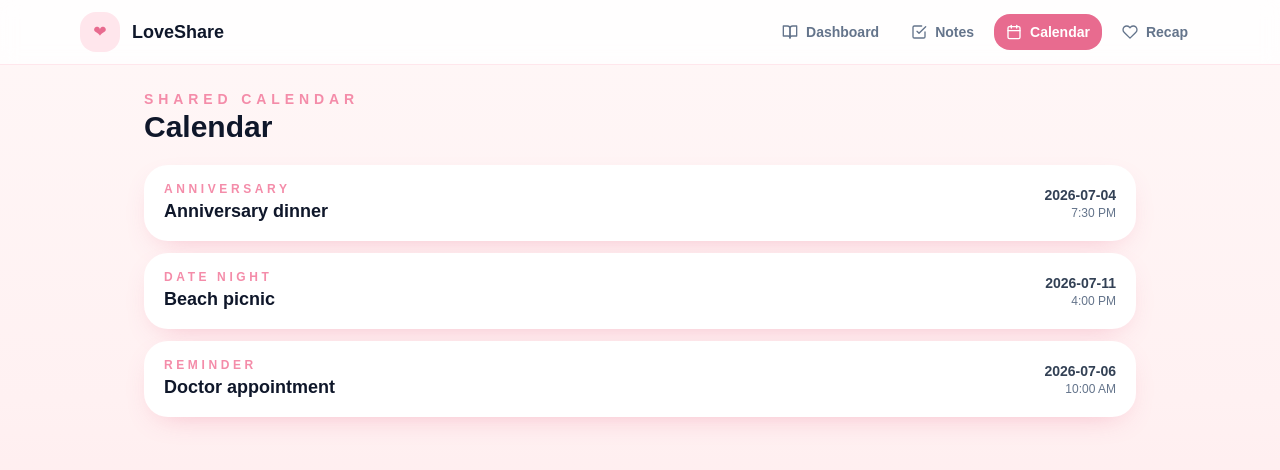
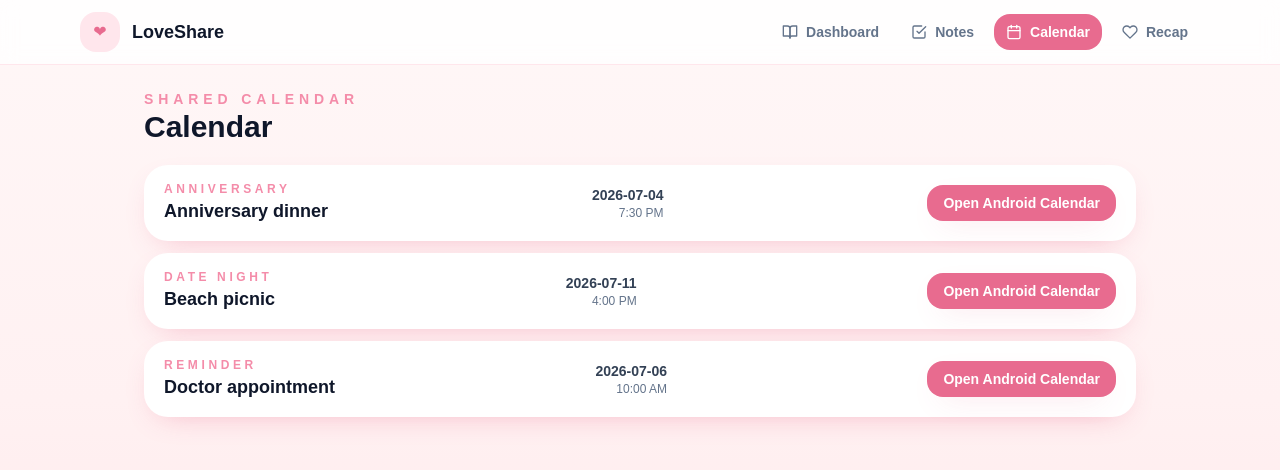
Before and after one commit to WilliamDenecker/LoveShare, a Next.js app: page /calendar in a window 1280 px wide. Shown: the top 470 px of the page. Built offline with nearby package versions, Linux system fonts and the light colour scheme.

Commit message:
feat: use android calendar integration

```diff
--- a/app/calendar/page.tsx
+++ b/app/calendar/page.tsx
@@ -1,12 +1,19 @@
+"use client";
+
 import { TopNav } from "@/components/TopNav";
 
 const events = [
-  { id: 1, title: "Anniversary dinner", date: "2026-07-04", category: "anniversary", time: "7:30 PM" },
-  { id: 2, title: "Beach picnic", date: "2026-07-11", category: "date night", time: "4:00 PM" },
-  { id: 3, title: "Doctor appointment", date: "2026-07-06", category: "reminder", time: "10:00 AM" },
+  { id: 1, title: "Anniversary dinner", date: "2026-07-04", category: "anniversary", time: "7:30 PM", startTime: "2026-07-04T19:30:00" },
+  { id: 2, title: "Beach picnic", date: "2026-07-11", category: "date night", time: "4:00 PM", startTime: "2026-07-11T16:00:00" },
+  { id: 3, title: "Doctor appointment", date: "2026-07-06", category: "reminder", time: "10:00 AM", startTime: "2026-07-06T10:00:00" },
 ];
 
 export default function CalendarPage() {
+  const openAndroidCalendar = (startTime: string) => {
+    const startMillis = new Date(startTime).getTime();
+    window.location.href = `content://com.android.calendar/time/${startMillis}`;
+  };
+
   return (
     <main className="min-h-screen bg-[linear-gradient(180deg,#fff7f7,#fff1f2,#ffe4e6)]">
       <TopNav />
@@ -18,7 +25,7 @@ export default function CalendarPage() {
 
         <div className="space-y-3">
           {events.map((event) => (
-            <div key={event.id} className="flex items-center justify-between rounded-[24px] bg-white px-5 py-4 shadow-soft">
+            <div key={event.id} className="flex flex-col gap-3 rounded-[24px] bg-white px-5 py-4 shadow-soft md:flex-row md:items-center md:justify-between">
               <div>
                 <div className="text-xs font-semibold uppercase tracking-[0.3em] text-rose-400">{event.category}</div>
                 <div className="text-lg font-semibold text-slate-900">{event.title}</div>
@@ -27,6 +34,9 @@ export default function CalendarPage() {
                 <div className="text-sm font-semibold text-slate-700">{event.date}</div>
                 <div className="text-xs text-slate-500">{event.time}</div>
               </div>
+              <button onClick={() => openAndroidCalendar(event.startTime)} className="rounded-2xl bg-rose-500 px-4 py-2 text-sm font-semibold text-white shadow-soft">
+                Open Android Calendar
+              </button>
             </div>
           ))}
         </div>
```
Also changed, not shown: 2 other files (tests, documents, lock files or other folders).
